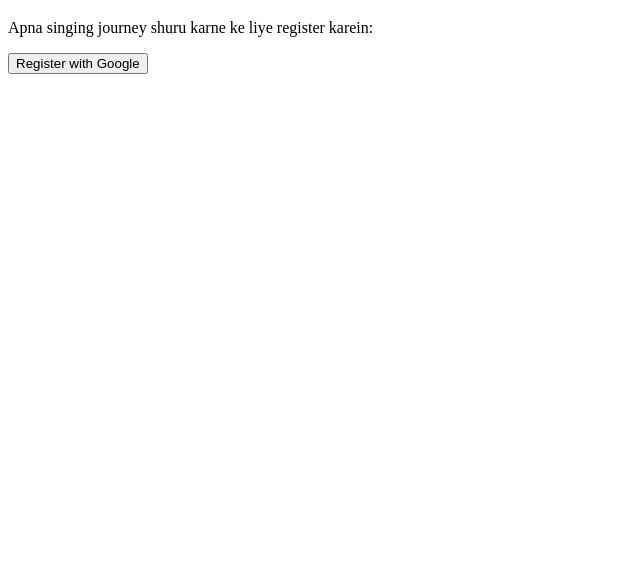
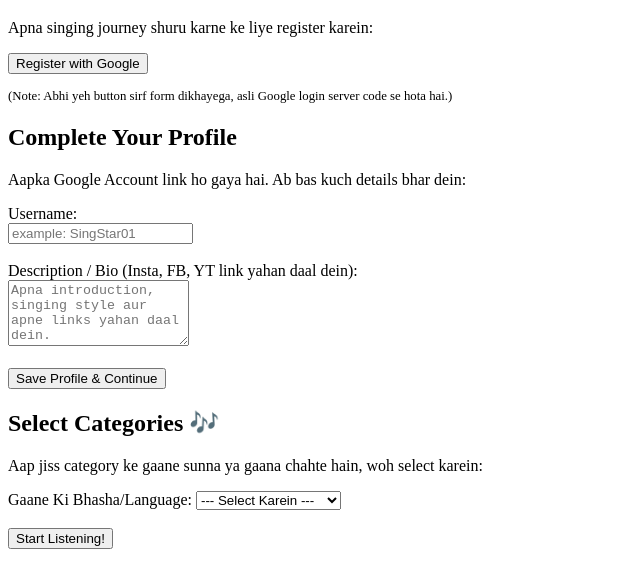
Before and after one commit to startsinging/startsinging, a plain HTML site: page index.html in a window 1280 px wide. Shown: the part 62-650 px from the top of the page, without its empty margins (0-640 px from the left). Drawn offline with Linux system fonts and the light colour scheme.

Commit message:
Update index.html

```diff
--- a/index.html
+++ b/index.html
@@ -15,9 +15,10 @@
     <section id="register-section">
         <p>Apna singing journey shuru karne ke liye register karein:</p>
         <button id="google-register-btn">Register with Google</button>
+        <p style="font-size: 0.8em; margin-top: 15px;">(Note: Abhi yeh button sirf form dikhayega, asli Google login server code se hota hai.)</p>
     </section>
 
-    <section id="profile-form-section" style="display:none;">
+    <section id="profile-form-section" class="content-section">
         <h2>Complete Your Profile</h2>
         <form id="profile-form">
             <p>Aapka Google Account link ho gaya hai. Ab bas kuch details bhar dein:</p>
@@ -32,7 +33,7 @@
         </form>
     </section>
 
-    <section id="category-selection" style="display:none;">
+    <section id="category-selection" class="content-section">
         <h2>Select Categories 🎶</h2>
         <p>Aap jiss category ke gaane sunna ya gaana chahte hain, woh select karein:</p>
 
@@ -51,4 +52,4 @@
 
     <script src="script.js"></script>
 </body>
-  </html>
+    </html>
```
